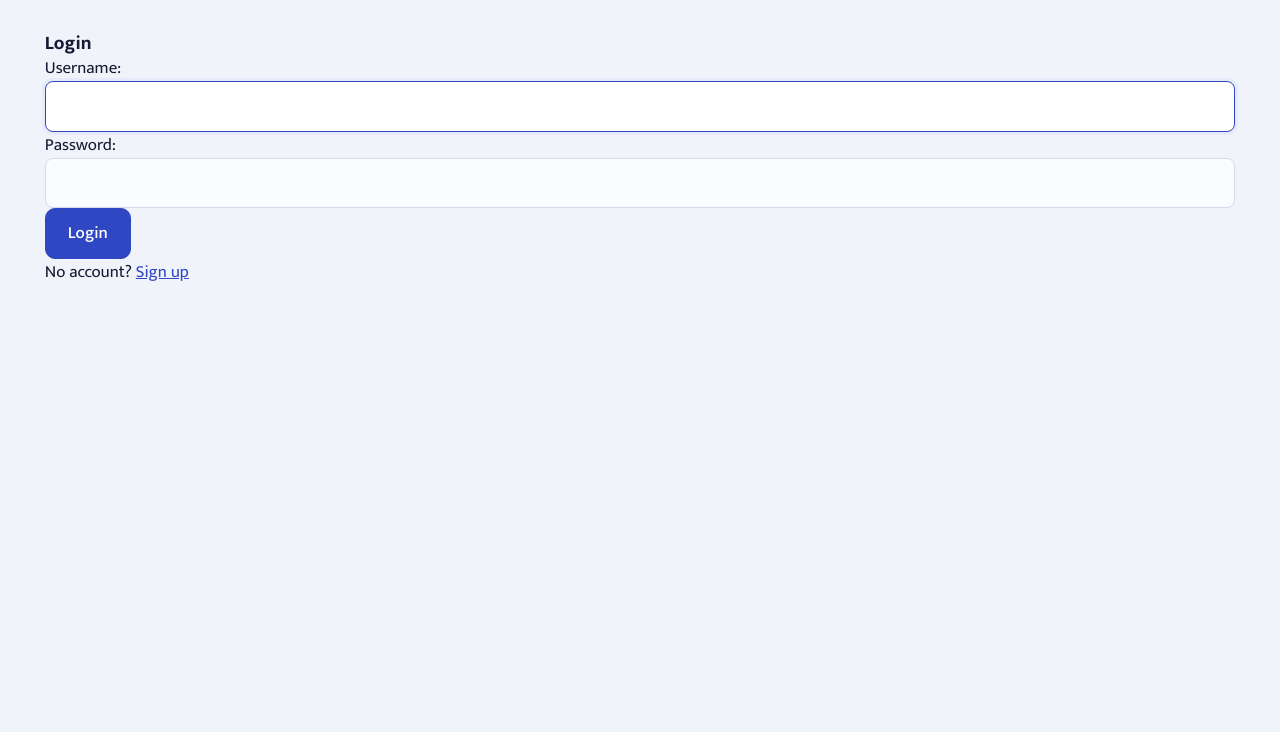
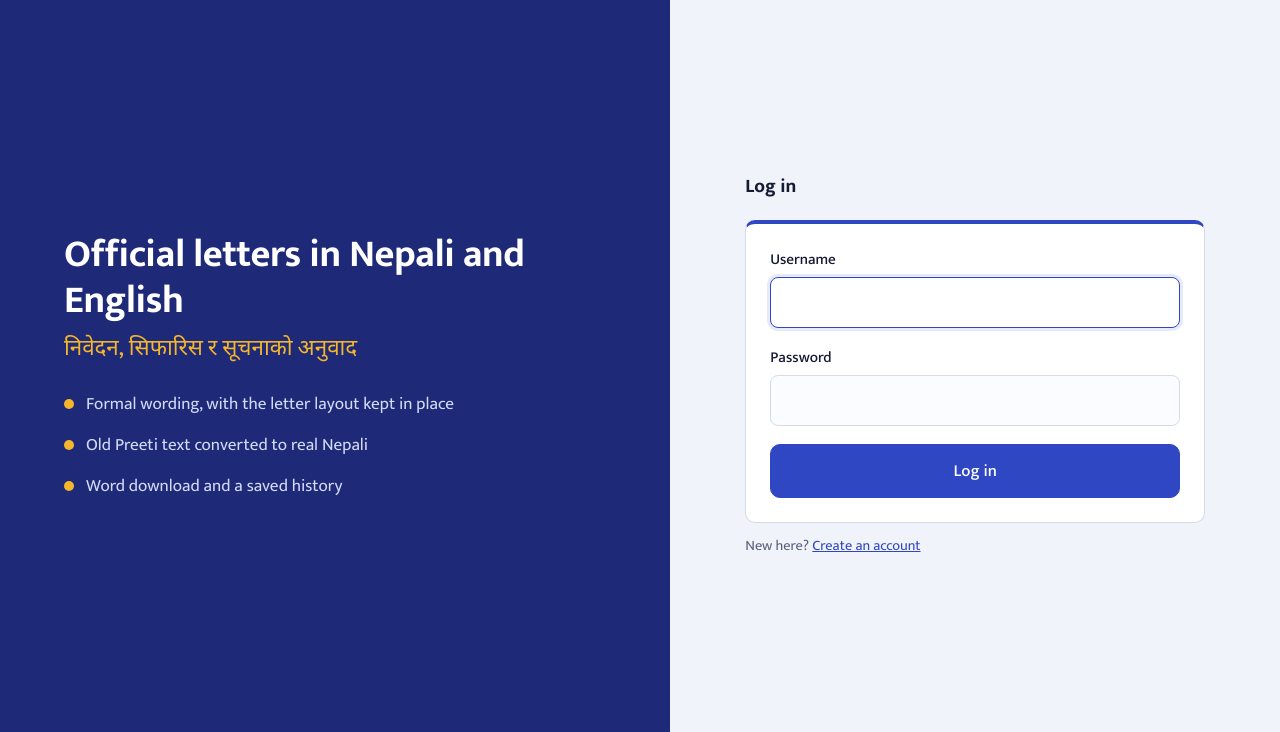
Before and after one commit to Cma-13/nepali-english-translator, a Django app: page /login/ in a window 1280 px wide. Shown: the part 68-800 px from the top of the page. Run offline with Django 5.2, Linux system fonts and the light colour scheme.

Commit message:
feat: redesign login page

```diff
--- a/templates/registration/login.html
+++ b/templates/registration/login.html
@@ -1,11 +1,40 @@
 {% extends "base.html" %}
-{% block title %}Login{% endblock %}
-{% block content %}
-<h2>Login</h2>
-<form method="post">
-    {% csrf_token %}
-    {{ form.as_p }}
-    <button type="submit" class="btn">Login</button>
-</form>
-<p>No account? <a href="{% url 'signup' %}">Sign up</a></p>
+{% block title %}Log in{% endblock %}
+{% block main %}
+<div class="auth">
+    <section class="auth-side">
+        <h1>Official letters in Nepali and English
+            <span class="hero-ne" lang="ne">निवेदन, सिफारिस र सूचनाको अनुवाद</span>
+        </h1>
+        <ul class="auth-points">
+            <li>Formal wording, with the letter layout kept in place</li>
+            <li>Old Preeti text converted to real Nepali</li>
+            <li>Word download and a saved history</li>
+        </ul>
+    </section>
+    <section class="auth-form">
+        <div>
+            <div class="page-head">
+                <h2>Log in</h2>
+            </div>
+
+            <form method="post" class="panel">
+                {% csrf_token %}
+                {% if form.non_field_errors %}
+                    <div class="notice notice-error">Wrong username or password. Check both and try again.</div>
+                {% endif %}
+                {% for field in form %}
+                    <div class="field">
+                        <label for="{{ field.id_for_label }}">{{ field.label }}</label>
+                        {{ field }}
+                        {{ field.errors }}
+                    </div>
+                {% endfor %}
+                <button type="submit" class="btn btn-big btn-block">Log in</button>
+            </form>
+
+            <p class="hint after-note">New here? <a href="{% url 'signup' %}">Create an account</a></p>
+        </div>
+    </section>
+</div>
 {% endblock %}
```
